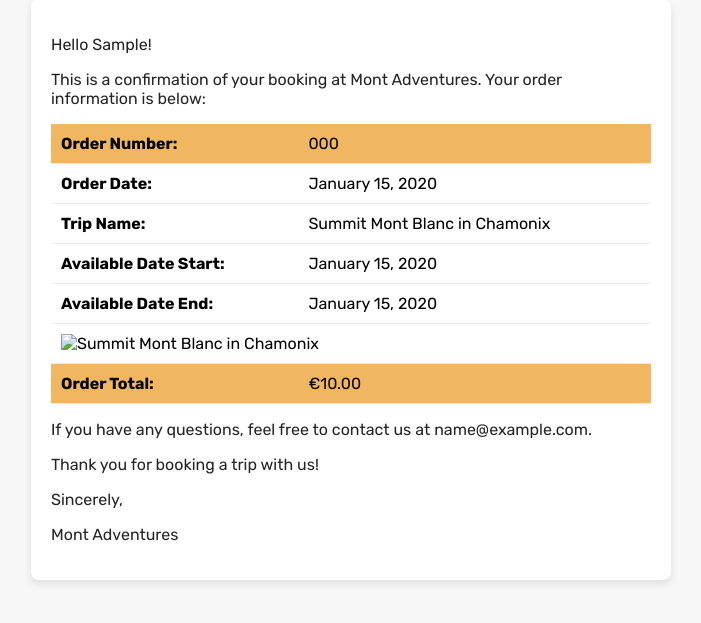
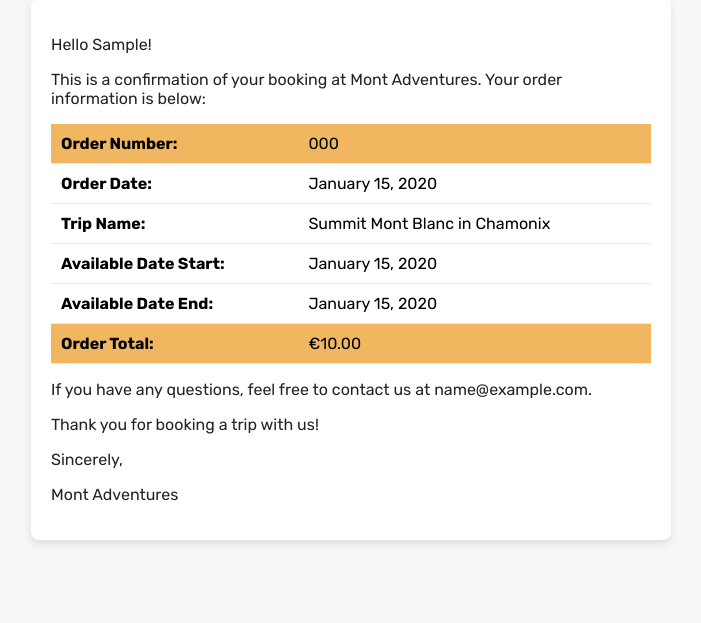
Before and after one commit to kpetrauskas92/Mont-Adventures-PP5, a Django app: template checkout/templates/checkout/emails/confirmation-email-body.html in a window 1280 px wide. Shown: the part 29-652 px from the top of the page, without its empty margins (289-990 px from the left). Run offline with Django 4.2, Linux system fonts and the light colour scheme; data comes from the database, SQL or seed files in the repository; tables that the repository leaves empty hold one stand-in row (values such as "Sample post"); the template is opened without the code that fills it: values that come from a table or form of the project are taken from there, most other values are stand-ins (such as "Sample title", 1, 10 or a date in 2020); parts of the project's set-up code (start-up, migrations or seed data) failed here and were passed over; some libraries are stand-ins or nearby versions.

Commit message:
minor updates to checkout/email templates

```diff
--- a/checkout/templates/checkout/checkout.html
+++ b/checkout/templates/checkout/checkout.html
@@ -78,14 +78,14 @@
                         <input type="hidden" value="{{ client_secret }}" name="client_secret">
 
                         <!-- Submit Button -->
-                        <button id="submit-button" type="submit" disabled class="btn btn-secondary w-full disabled:bg-gray-400">
+                        <button id="submit-button" type="submit" disabled class="btn btn-secondary w-full disabled:bg-gray-400 disabled:text-primary">
                             <span class="font-bold">
                                 Pay Now €{{ total_price | floatformat:2 }}
                             </span>
                         </button>
                     </fieldset>
+                    <p class="text-white text-xs text-center italic font-normal"><strong>Please Note:</strong> No real payments will be processed.</p>
                 </div>
-
                 <!-- Payment Cards Info -->
                 <img src="{% static 'web_elements/payment-cards.png' %}" alt="Payment Cards" class="mt-4">
             </form>
--- a/checkout/templates/checkout/emails/confirmation-email-body.html
+++ b/checkout/templates/checkout/emails/confirmation-email-body.html
@@ -66,15 +66,10 @@
                     <td><strong>Available Date End:</strong></td>
                     <td>{{ lineitem.available_date.end_date|date:"F j, Y" }}</td>
                 </tr>
-                <tr>
-                    <td colspan="2">
-                        <img src="{{ lineitem.trip.trip_image.url }}" alt="{{ lineitem.trip.name }}">
-                    </td>
-                </tr>
                 {% if lineitem.guests > 1 %}
                     <tr>
                         <td><strong>Additional Guests:</strong></td>
-                        <td>{{ lineitem.guests|add:"-1" }}</td>
+                        <td>{{ lineitem.guests }}</td>
                     </tr>
                 {% endif %}
             {% endfor %}
```
